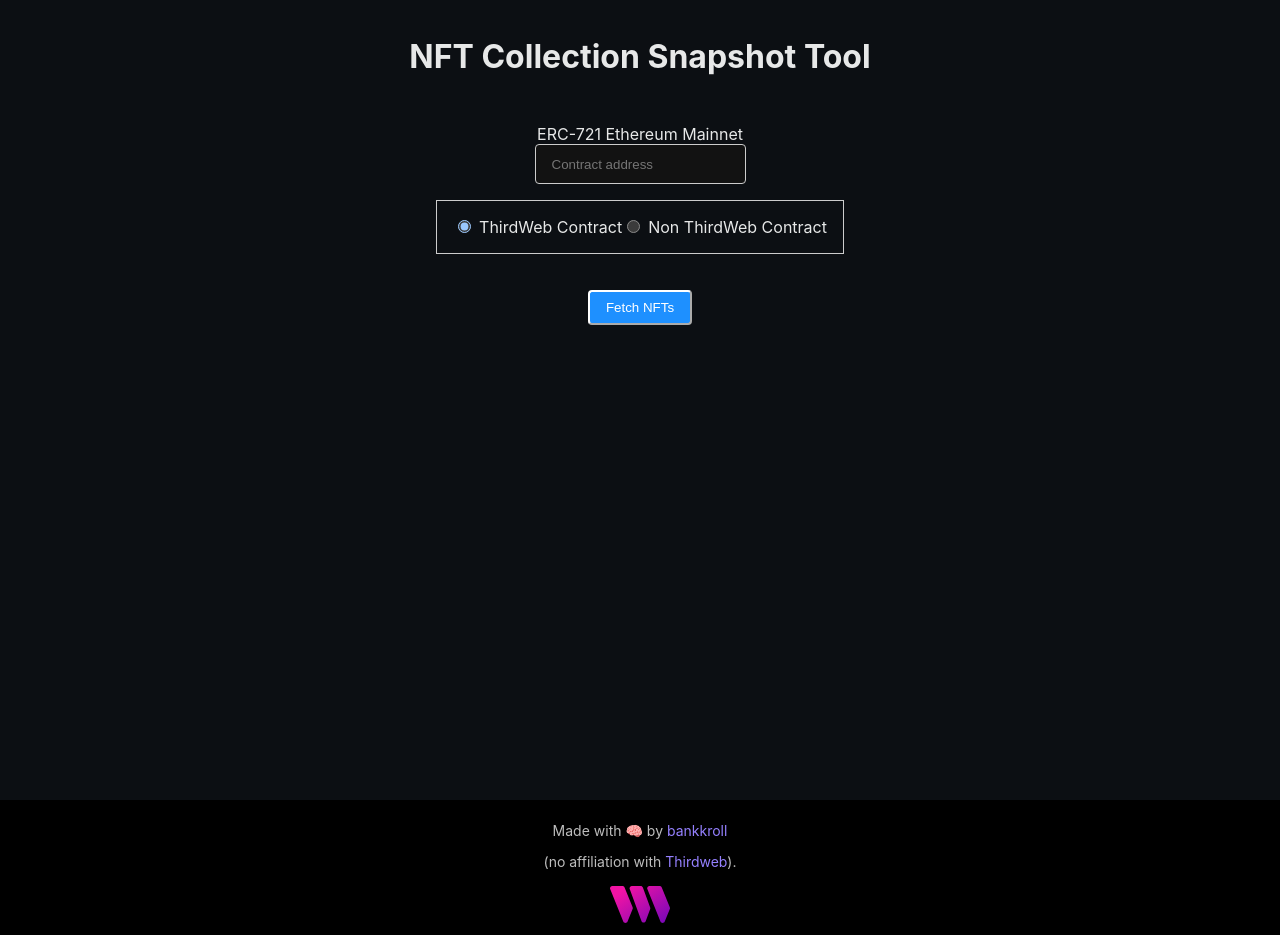
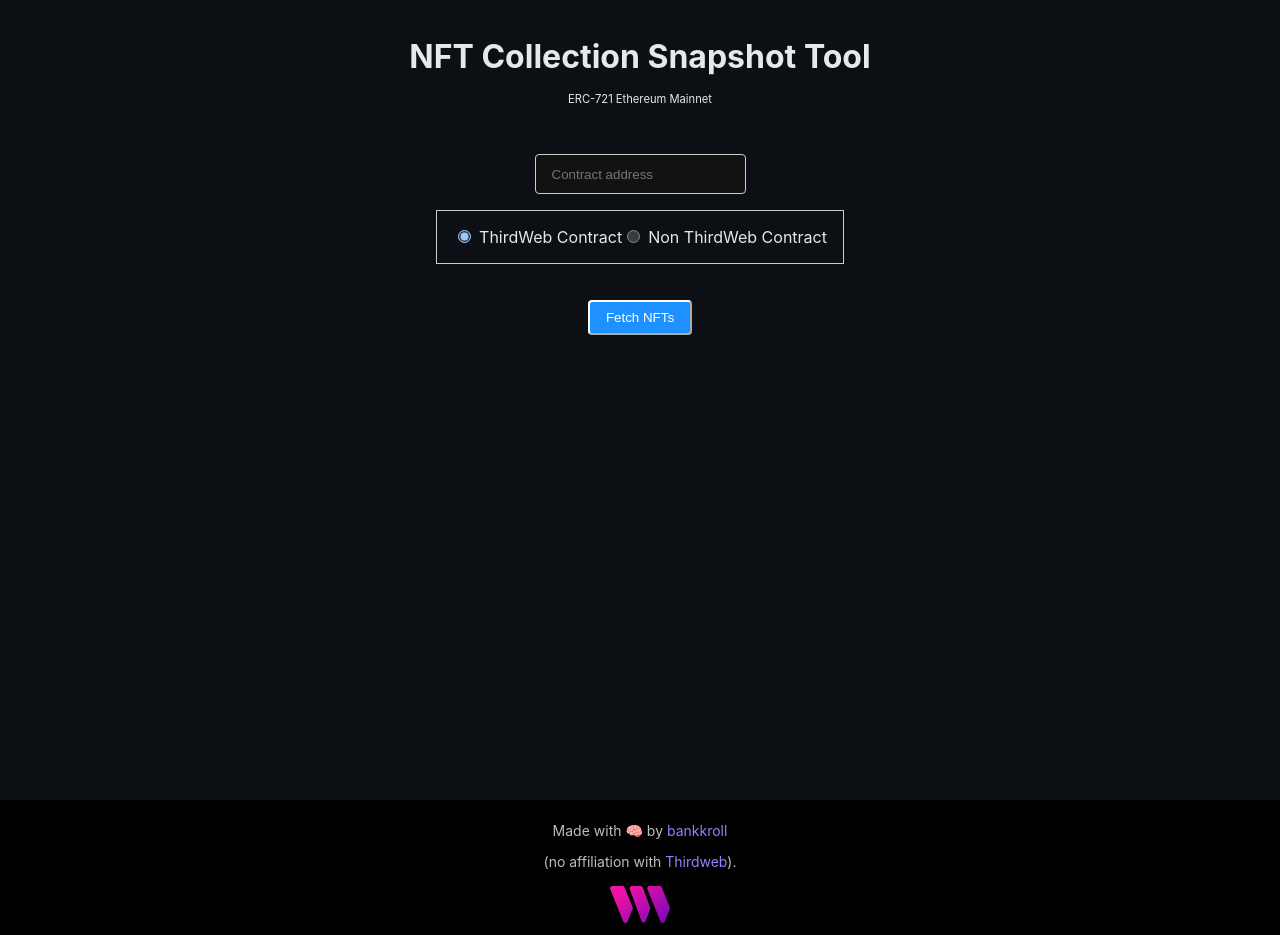
Before and after one commit to BankkRoll/snapshot-tool-thirdweb, a Next.js app: page / in a window 1280 px wide. Built offline with nearby package versions, Linux system fonts and the light colour scheme; what @thirdweb-dev/react would draw is missing.

Commit message:
Update Home.module.css

```diff
--- a/styles/Home.module.css
+++ b/styles/Home.module.css
@@ -11,6 +11,11 @@
 .title {
   font-size: 2rem;
   font-weight: bold;
+  margin-bottom: 1rem;
+}
+
+.subtitle {
+  font-size: .7rem;
   margin-bottom: 3rem;
 }
 
```
